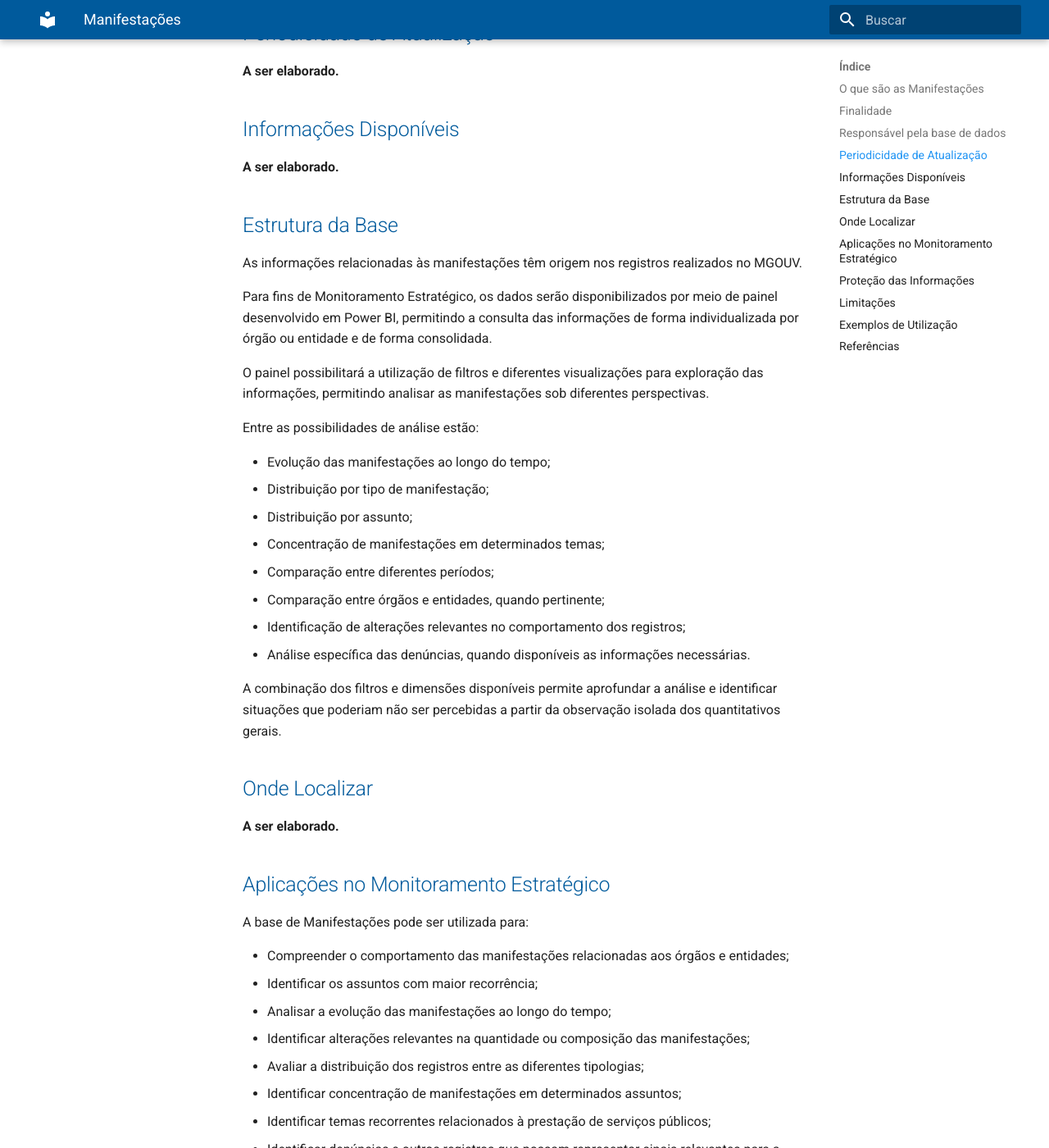
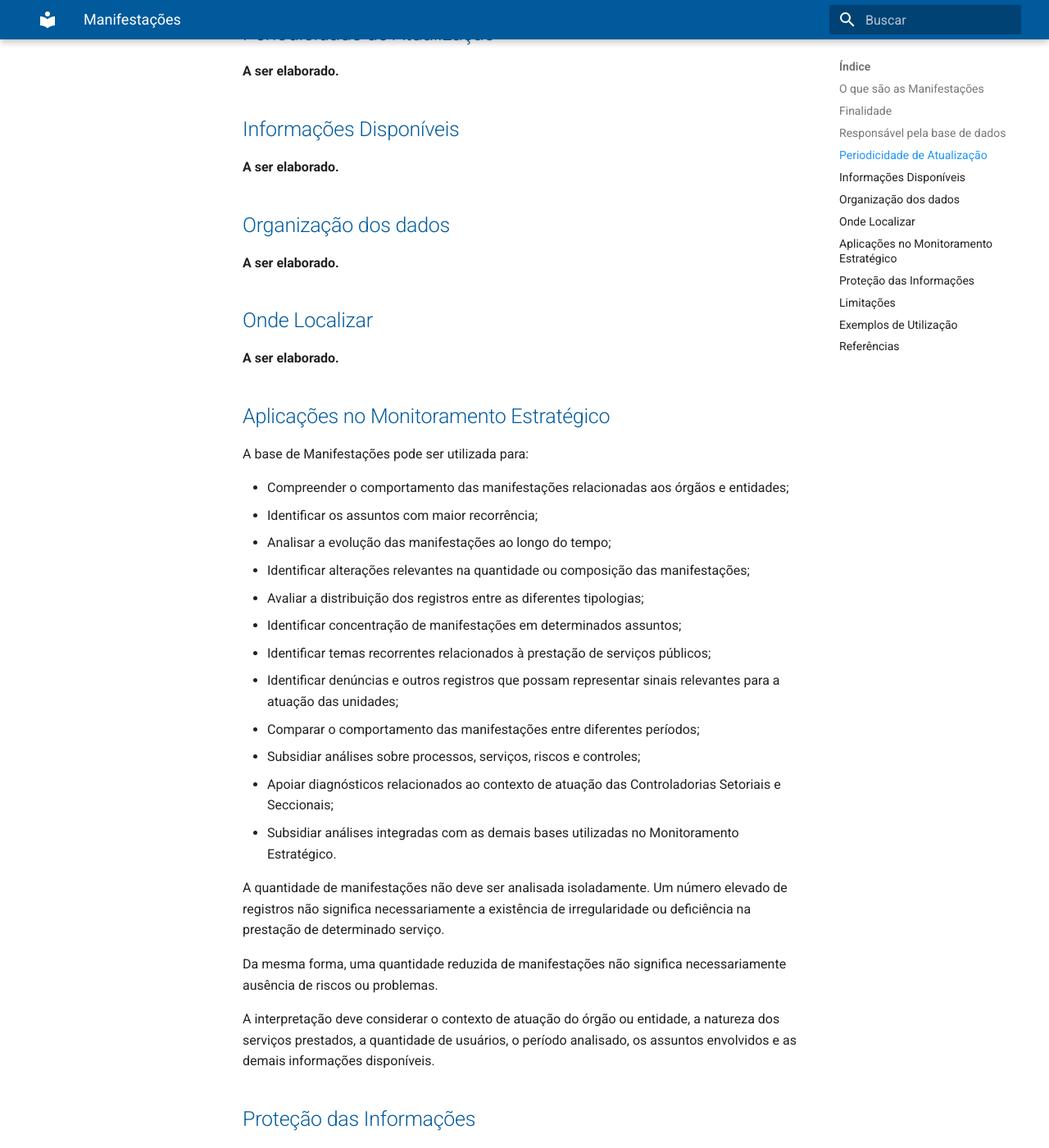
Before and after one commit to CGEMG-AHCS/guia-monitoramento-estrategico, an MkDocs documentation site: the page built from docs/bases-dados/manifestacoes.md, in a window 1280 px wide and 1400 px high, scrolled down 1797 px. Shown: the whole window at 82% size. Built offline with MkDocs 1.6.1 and Material for MkDocs 9.7.7, drawn with Linux system fonts in a browser that asks for light colours.

Commit message:
Update manifestacoes.md

```diff
--- a/docs/bases-dados/manifestacoes.md
+++ b/docs/bases-dados/manifestacoes.md
@@ -41,26 +41,9 @@ Para fins de Monitoramento Estratégico, será disponibilizado pela AHCS um pain
 
 **A ser elaborado.**
 
-## Estrutura da Base
+## Organização dos dados
 
-As informações relacionadas às manifestações têm origem nos registros realizados no MGOUV.
-
-Para fins de Monitoramento Estratégico, os dados serão disponibilizados por meio de painel desenvolvido em Power BI, permitindo a consulta das informações de forma individualizada por órgão ou entidade e de forma consolidada.
-
-O painel possibilitará a utilização de filtros e diferentes visualizações para exploração das informações, permitindo analisar as manifestações sob diferentes perspectivas.
-
-Entre as possibilidades de análise estão:
-
-- Evolução das manifestações ao longo do tempo;
-- Distribuição por tipo de manifestação;
-- Distribuição por assunto;
-- Concentração de manifestações em determinados temas;
-- Comparação entre diferentes períodos;
-- Comparação entre órgãos e entidades, quando pertinente;
-- Identificação de alterações relevantes no comportamento dos registros;
-- Análise específica das denúncias, quando disponíveis as informações necessárias.
-
-A combinação dos filtros e dimensões disponíveis permite aprofundar a análise e identificar situações que poderiam não ser percebidas a partir da observação isolada dos quantitativos gerais.
+**A ser elaborado.**
 
 ## Onde Localizar
 
```
